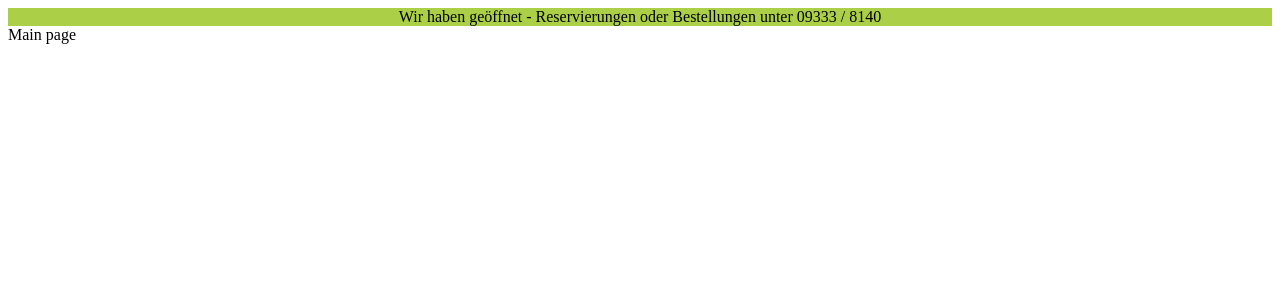
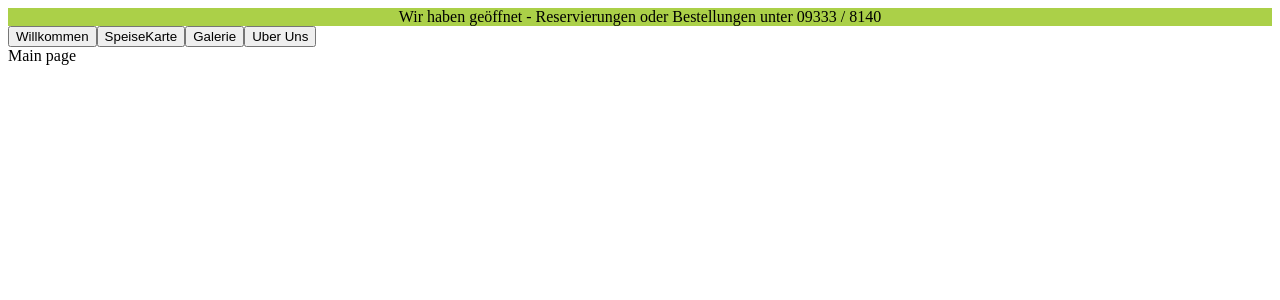
Before and after one commit to seligmar/restaurant-test, a Next.js app in the folder restaurant-test/: page / in a window 1280 px wide. Shown: the top 300 px of the page. Built offline with nearby package versions, Linux system fonts and the light colour scheme.

Commit message:
created footer file and updated header

```diff
--- /dev/null
+++ b/restaurant-test/app/footer/footer.css
@@ -0,0 +1,6 @@
+here goes
+
+Impressum
+links
+Datenschutzerklärung
+Cookies
--- a/restaurant-test/app/header/header.css
+++ b/restaurant-test/app/header/header.css
@@ -1,5 +1,9 @@
 .header-text {
 	color: black;
 	text-align: center;
+	/* position: fixed; */
 	padding: 10 0 10 0;
+	position: sticky;
+	position: -webkit-sticky;
+	top: 0;
 }
--- a/restaurant-test/app/header/navigation.tsx
+++ b/restaurant-test/app/header/navigation.tsx
@@ -1,9 +1,12 @@
 import "./header.css";
 
-export default function n() {
+export default function NavigationBar() {
 	return (
 		<nav>
-		<button>button</button>
+			<button>Willkommen</button>
+			<button>SpeiseKarte</button>
+			<button>Galerie</button>
+			<button>Uber Uns</button>
 		</nav>
 	);
 }
--- a/restaurant-test/app/header/page.tsx
+++ b/restaurant-test/app/header/page.tsx
@@ -1,12 +1,13 @@
+import NavigationBar from "./navigation";
 import "./header.css";
 
 export default function PageHeader() {
 	return (
 		<header>
-			<div className="header-text background-green">
+			<div className="background-green header-text">
 				Wir haben geöffnet - Reservierungen oder Bestellungen unter 09333 / 8140
 			</div>
-
+			<NavigationBar />
 		</header>
 	);
 }
```
Also changed, not shown: restaurant-test/app/footer/page.tsx (added).
